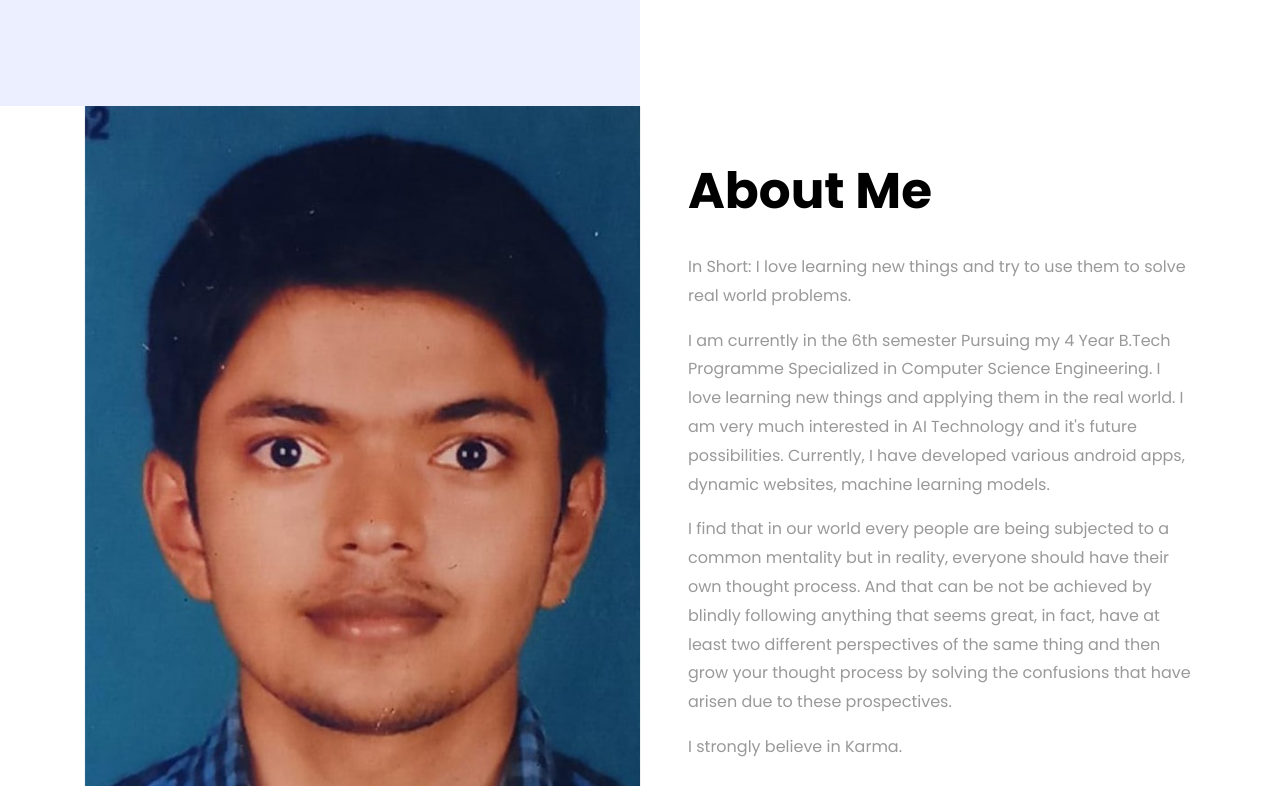
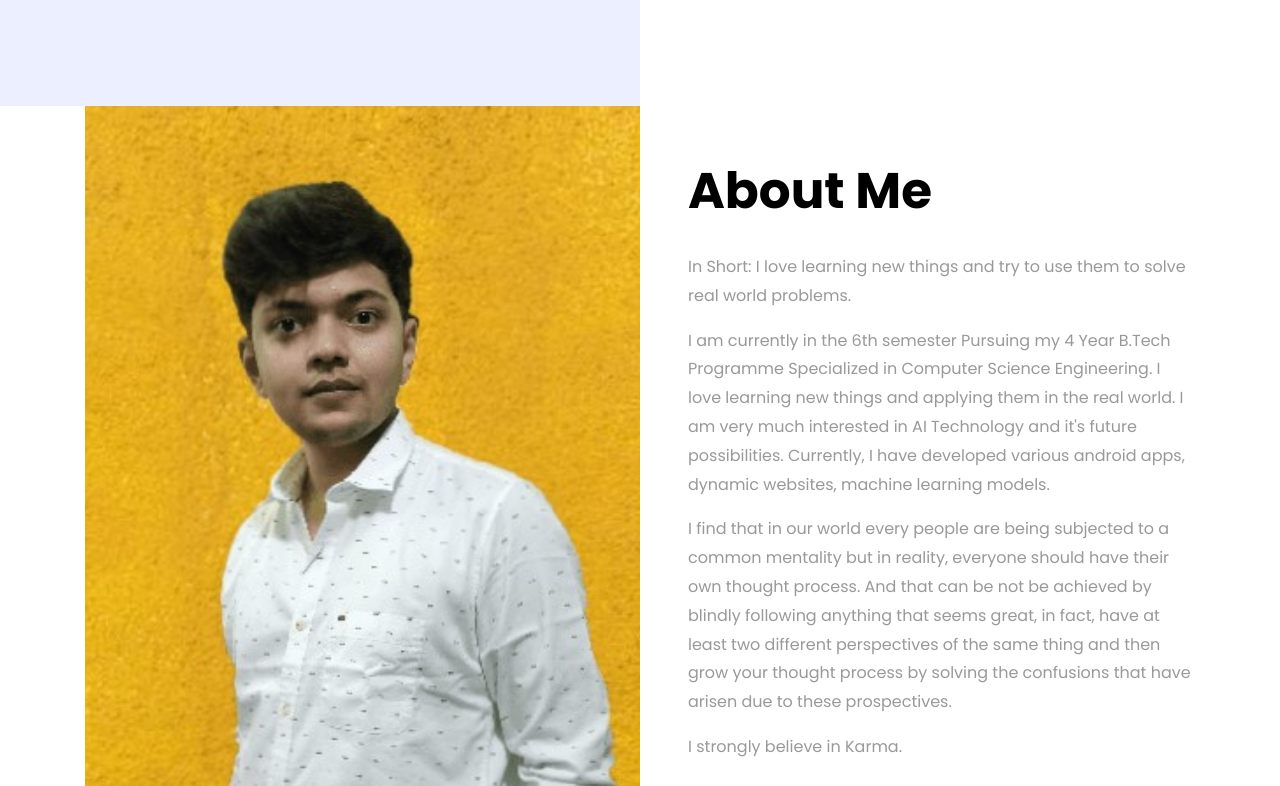
Before and after one commit to anandkunwar5/anandkumar.github.io, a plain HTML site: page index.html in a window 1280 px wide. Shown: the part 694-1480 px from the top of the page. Drawn offline with Linux system fonts and the light colour scheme; files whose address does not match are found by name.

Commit message:
Update index.html

```diff
--- a/index.html
+++ b/index.html
@@ -77,7 +77,7 @@
     			<div class="col-md-6 col-lg-6 d-flex">
     				<div class="img-about img d-flex align-items-stretch">
     					<div class="overlay"></div>
-	    				<div class="img d-flex align-self-stretch align-items-center" style="background-image:url(images/pic.jpg);">
+	    				<div class="img d-flex align-self-stretch align-items-center" style="background-image:url(images/anand.jpg);">
 
 	    				</div>
     				</div>
```
